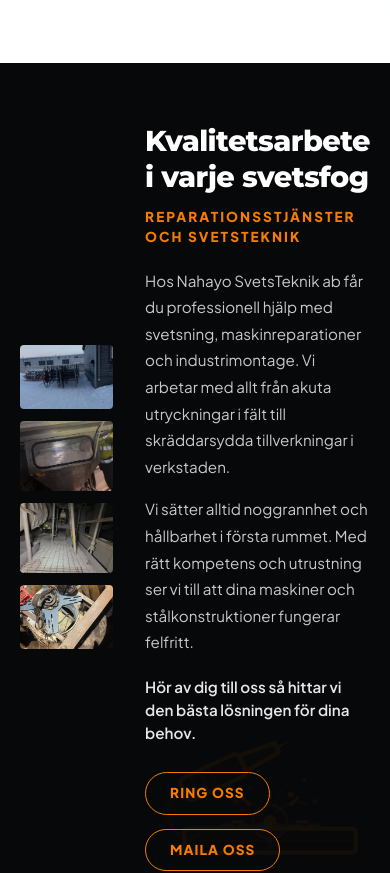
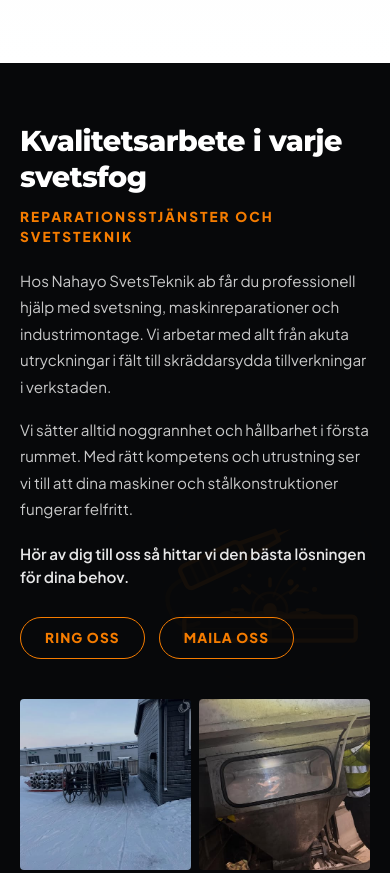
Before and after one commit to filipmrbg/Nahayo-SvetsTeknik-ab, a React (Vite) app: page / in a window 390 px wide. Shown: the part 1584-2457 px from the top of the page. Built offline with nearby package versions, Linux system fonts and the light colour scheme; a web font is replaced by a local one.

Commit message:
Fix mobile layout and image grid

```diff
--- a/src/index.css
+++ b/src/index.css
@@ -302,27 +302,38 @@
   }
 
   .about-grid-wrapper {
-    gap: 32px !important;
+    display: flex !important;
+    flex-direction: column !important;
+    gap: 40px !important;
+  }
+
+  .about-grid-wrapper > *:first-child {
+    order: 2;
+  }
+
+  .about-grid-wrapper > *:last-child {
+    order: 1;
   }
 
   .about-mosaic {
-    grid-template-columns: 1fr !important;
-    gap: 12px !important;
+    grid-template-columns: 1fr 1fr !important;
+    gap: 8px !important;
   }
 
   .about-mosaic-column {
-    gap: 12px !important;
+    display: contents !important;
   }
 
   .about-mosaic-image {
     height: auto !important;
-    aspect-ratio: 16 / 10;
+    aspect-ratio: 1 / 1;
     object-position: center;
+    border-radius: 4px !important;
   }
 
   .about-mosaic-column:first-child .about-mosaic-image:first-child,
   .about-mosaic-column:last-child .about-mosaic-image:last-child {
-    aspect-ratio: 16 / 11;
+    aspect-ratio: 1 / 1;
   }
 
   .service-card-img-wrap {
@@ -336,6 +347,6 @@
   }
 
   .about-mosaic-image {
-    aspect-ratio: 4 / 3;
+    aspect-ratio: 1 / 1;
   }
 }
```
